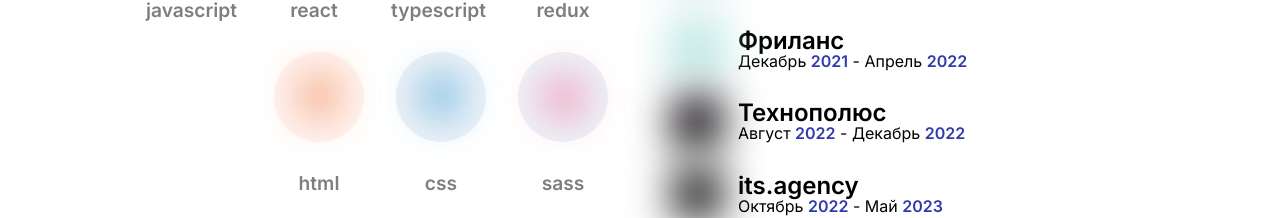
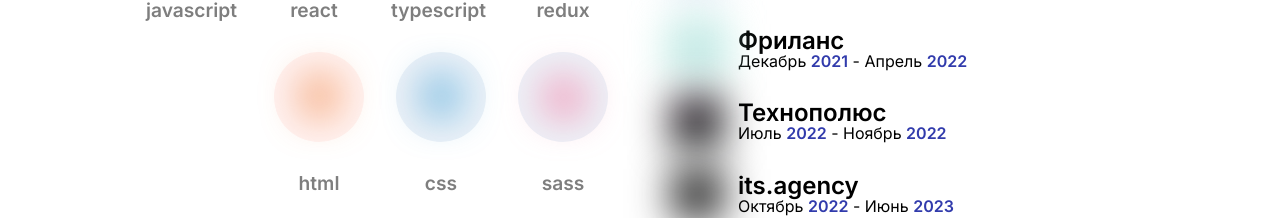
Before and after one commit to GoBDaNWeb/portfolio, a Next.js app: page / in a window 1280 px wide. Shown: the part 1161-1379 px from the top of the page. Built offline with nearby package versions, Linux system fonts and the light colour scheme.

Commit message:
portfolio v3.0.1

```diff
--- a/package.json
+++ b/package.json
@@ -9,7 +9,6 @@
     "lint": "next lint"
   },
   "dependencies": {
-    "@types/node": "20.4.4",
     "@types/react": "18.2.15",
     "@types/react-dom": "18.2.7",
     "eslint": "8.45.0",
@@ -19,7 +18,10 @@
     "react": "18.2.0",
     "react-dom": "18.2.0",
     "react-icons": "^4.10.1",
-    "sass": "^1.64.1",
+    "sass": "^1.64.1"
+  },
+  "devDependencies": {
+    "@types/node": "20.4.9",
     "typescript": "5.1.6"
   }
 }
--- a/src/components/views/Experiences/ui/index.tsx
+++ b/src/components/views/Experiences/ui/index.tsx
@@ -43,7 +43,7 @@ const experiencesList = [
   {
     year: (
       <h5>
-        Август <span>2022</span> - Декабрь <span>2022</span>
+        Июль <span>2022</span> - Ноябрь <span>2022</span>
       </h5>
     ),
     title: "Технополюс",
@@ -52,7 +52,7 @@ const experiencesList = [
   {
     year: (
       <h5>
-        Октябрь <span>2022</span> - Май <span>2023</span>
+        Октябрь <span>2022</span> - Июнь <span>2023</span>
       </h5>
     ),
     title: "its.agency",
```
Also changed, not shown: 1 other file (tests, documents, lock files or other folders).
